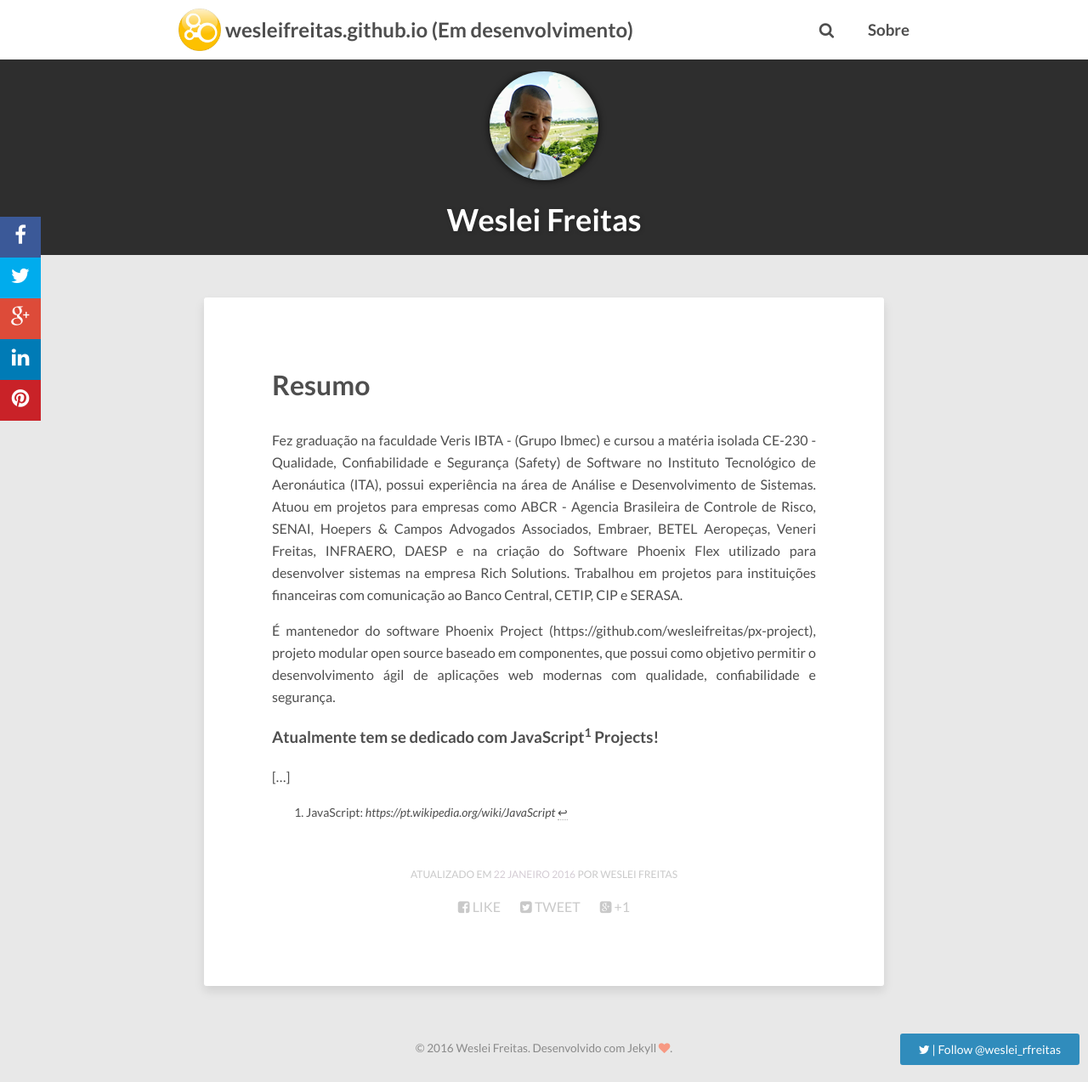
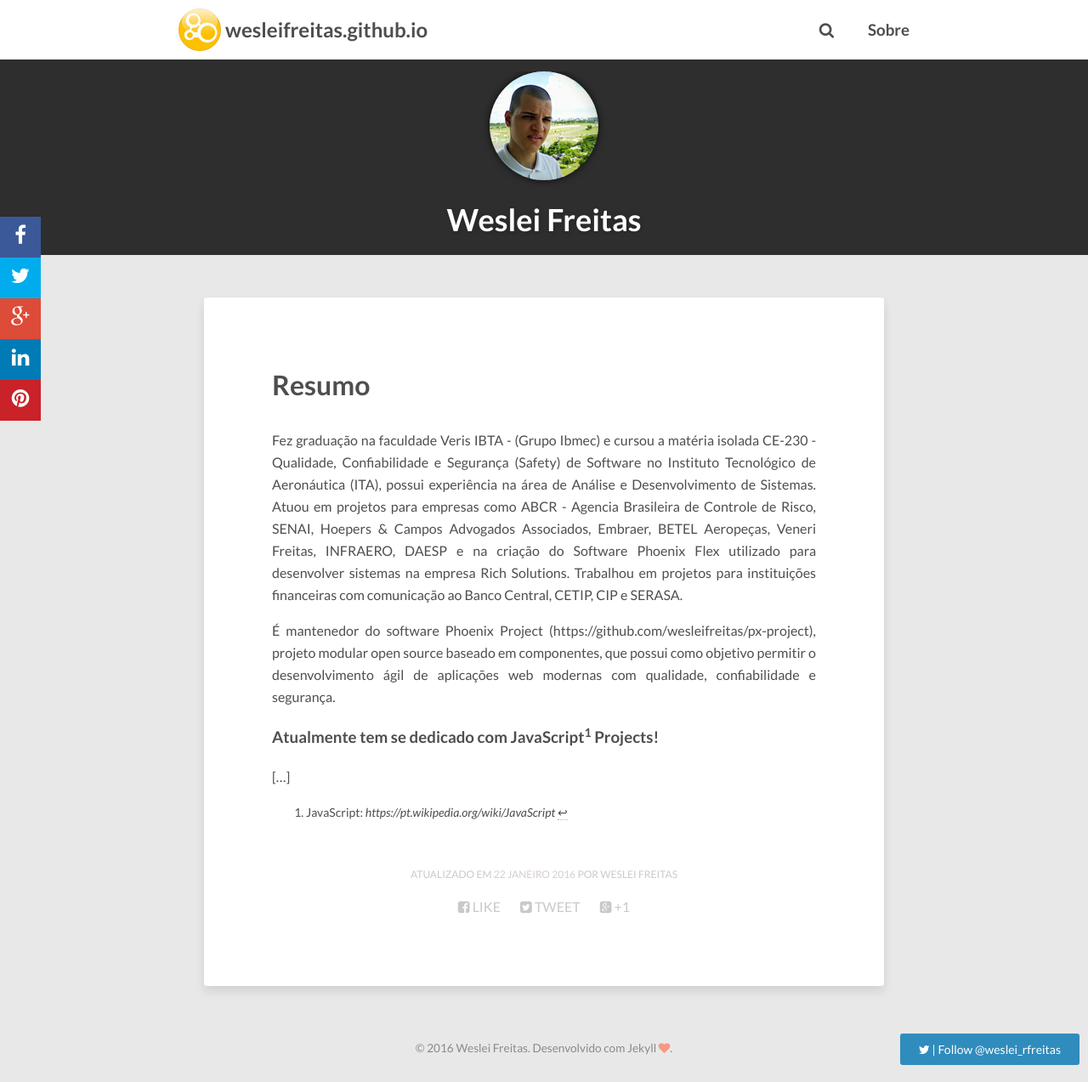
Before and after one commit to wesleifreitas/wesleifreitas.github.io, a Jekyll site: the page built from index.md, in a window 1280 px wide and 1273 px high. Shown: the whole window at 85% size. Built offline with Jekyll 4.4.1, drawn with Linux system fonts in a browser that asks for light colours; nearby versions of some CDN libraries; comment, search, counter and statistics services are not loaded.

Commit message:
fix(config): ajustar _config.yml, deprecation 'coderay'

```diff
--- a/_config.yml
+++ b/_config.yml
@@ -1,4 +1,4 @@
-title:            wesleifreitas.github.io (Em desenvolvimento)
+title:            wesleifreitas.github.io
 description:
 disqus_shortname: wesleifreitas
 reading_time:     true
@@ -87,14 +87,14 @@
   footnote_nr: 1
   entity_output: as_char
   toc_levels: 1..6
-  enable_coderay: true
+  syntax_highlighter: true
 
-  coderay:
-    coderay_line_numbers: nil
-    coderay_line_numbers_start: 1
-    coderay_tab_width: 4
-    coderay_bold_every: 10
-    coderay_css: class
+  syntax_highlighter_opts:
+    line_numbers: nil
+    line_numbers_start: 1
+    tab_width: 4
+    bold_every: 10
+    css: class
 
 include: [".htaccess"]
 exclude: ["lib", "config.rb", "Capfile", "config", "Gemfile", "Gemfile.lock", "README.md", "LICENSE", "log", "Rakefile", "Rakefile.rb", "tmp", "less", "*.sublime-project", "*.sublime-workspace", "test", "spec", "Gruntfile.js", "package.json", "node_modules"]
```
